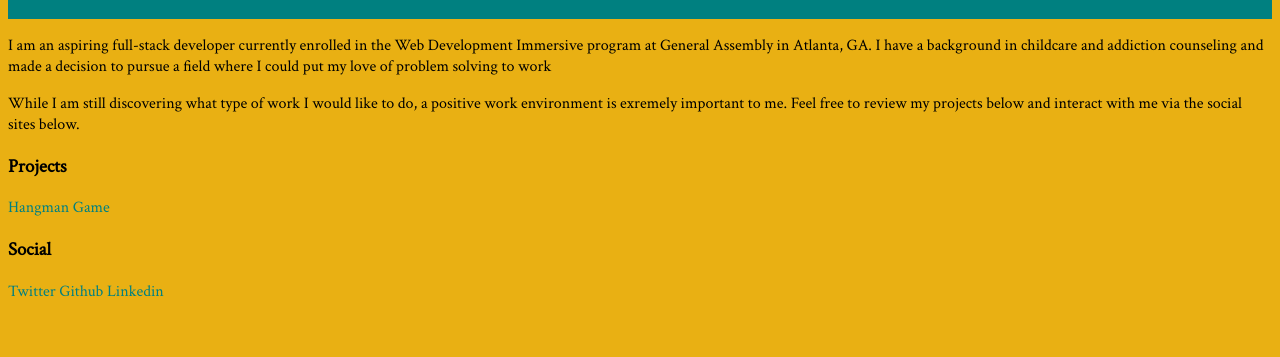
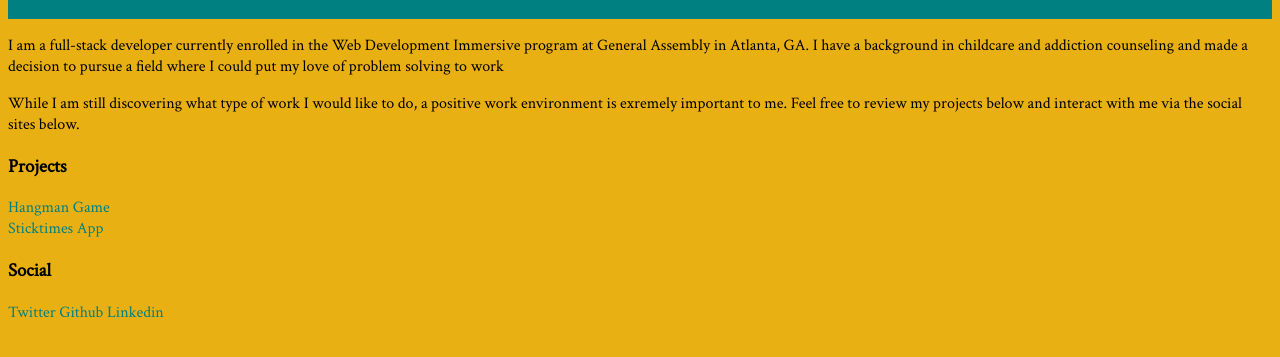
Before and after one commit to ManiacalBilby/portfolio, a plain HTML site: page index.html in a window 1280 px wide. Shown: the part 73-430 px from the top of the page. Drawn offline with Linux system fonts and the light colour scheme.

Commit message:
added link to second project on github

```diff
--- a/index.html
+++ b/index.html
@@ -17,11 +17,19 @@
     </header>
 
     <main>
-        <p>I am an aspiring full-stack developer currently enrolled in the Web Development Immersive program at General Assembly in Atlanta, GA. I have a background in childcare and addiction counseling and made a decision to pursue a field where I could put my love of problem solving to work</p>
-        <p>While I am still discovering what type of work I would like to do, a positive work environment is exremely important to me. Feel free to review my projects below and interact with me via the social sites below.</p>
+        <p>I am a full-stack developer currently enrolled in the Web Development Immersive program at General Assembly in Atlanta,
+            GA. I have a background in childcare and addiction counseling and made a decision to pursue a field where I could
+            put my love of problem solving to work</p>
+        <p>While I am still discovering what type of work I would like to do, a positive work environment is exremely important
+            to me. Feel free to review my projects below and interact with me via the social sites below.</p>
         <div>
             <h3>Projects</h3>
-            <a href="http://twmcdonaldhangman.bitballoon.com/">Hangman Game</a>
+            <div>
+                <a href="http://twmcdonaldhangman.bitballoon.com/">Hangman Game</a>
+            </div>
+            <div>
+                <a href="https://lit-river-55055.herokuapp.com">Sticktimes App</a>
+            </div>
         </div>
         <div>
             <h3>Social</h3>
```
